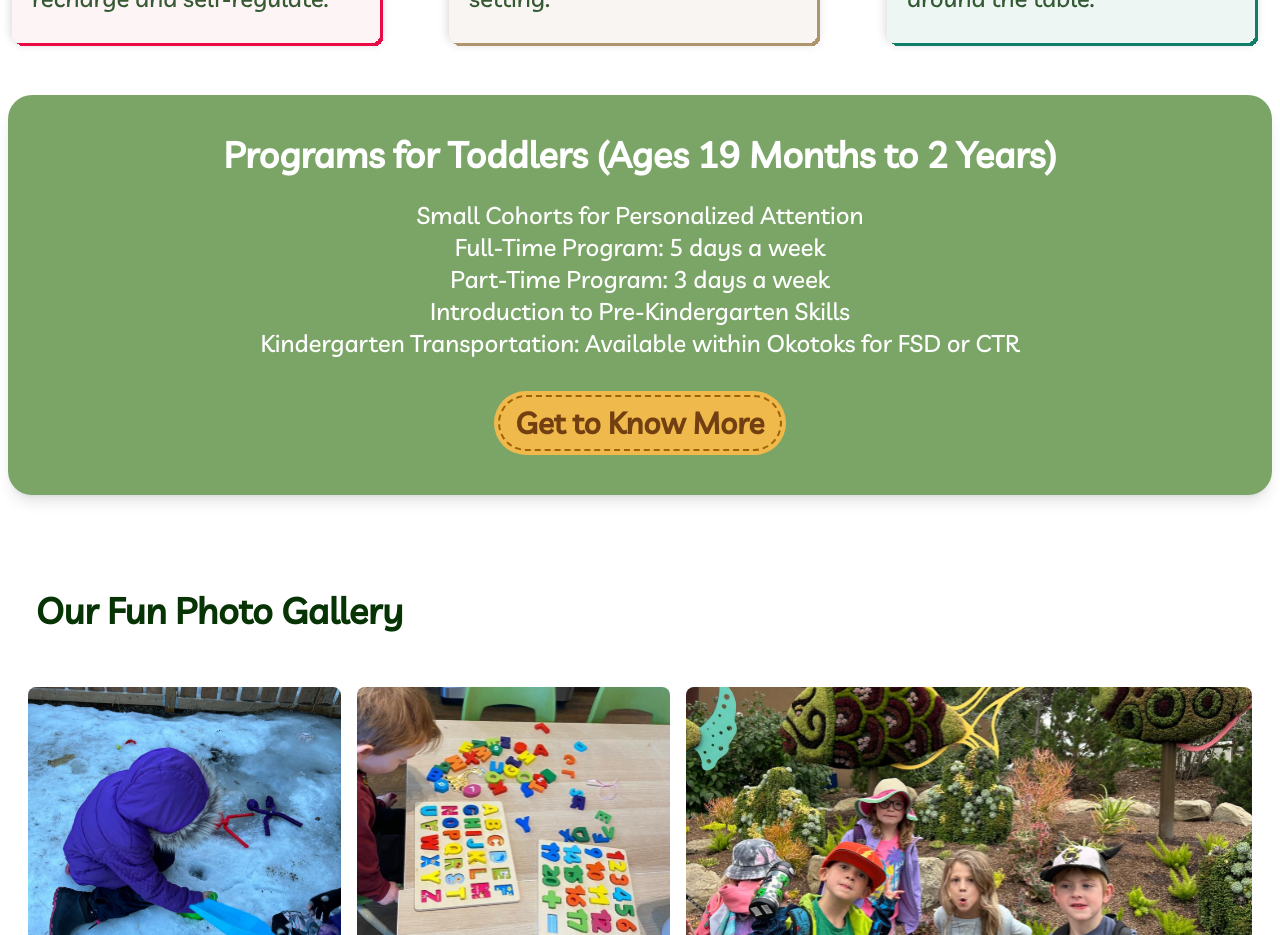
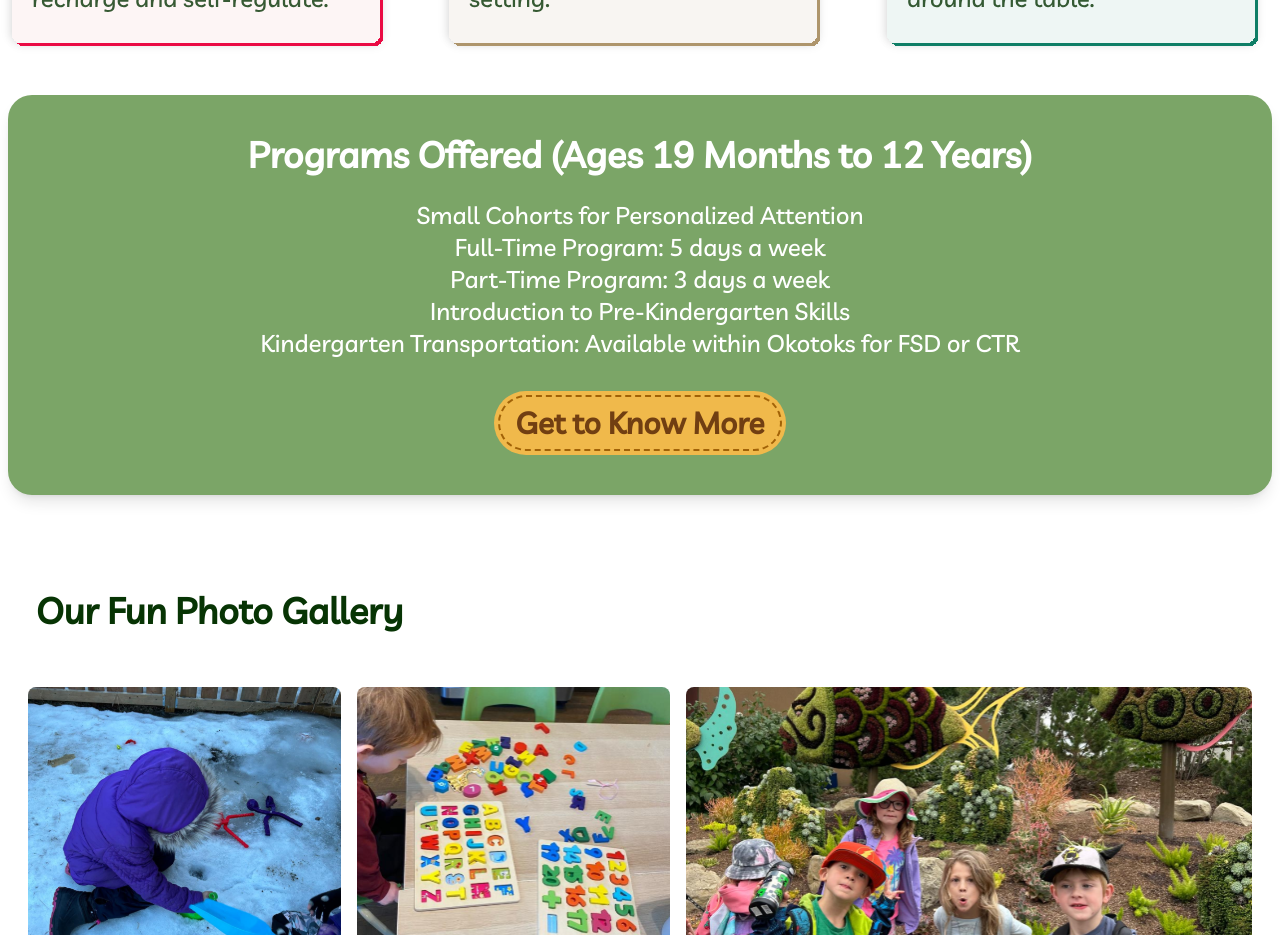
Before and after one commit to darshilkantaria11/k-school, a Next.js app: page / in a window 1280 px wide. Shown: the part 2840-3775 px from the top of the page. Built offline with nearby package versions, Linux system fonts and the light colour scheme.

Commit message:
optimized

```diff
--- a/app/nopage/home/home6.jsx
+++ b/app/nopage/home/home6.jsx
@@ -6,7 +6,7 @@ export default function ProgramCard() {
         <div className="flex p-2 container mx-auto justify-center items-center py-10 lv">
             <div className=" flex flex-col bg-g1 text-white w-full rounded-3xl px-8 py-10 shadow-lg">
                 <h2 className="text-3xl md:text-4xl font-bold text-center">
-                    Programs for Toddlers (Ages 19 Months to 2 Years)
+                    Programs Offered (Ages 19 Months to 12 Years)
                 </h2>
 
                 <div className="mt-6 text-center text-lg xl:text-2xl">
@@ -19,7 +19,7 @@ export default function ProgramCard() {
 
                 <div className="mt-8 flex justify-center">
                     <Link
-                        href="/program/toddler"
+                        href="/program"
                         className="inline-block p-1 bg-y1 text-yellow-900 font-semibold rounded-full hover:bg-yellow-500 transition"
                     >
                         <p className='border-dashed border-2 border-yellow-700 xl:px-4 xl:py-2 px-2 py-1 rounded-full text-sm xl:text-3xl'>Get to Know More</p>
```
